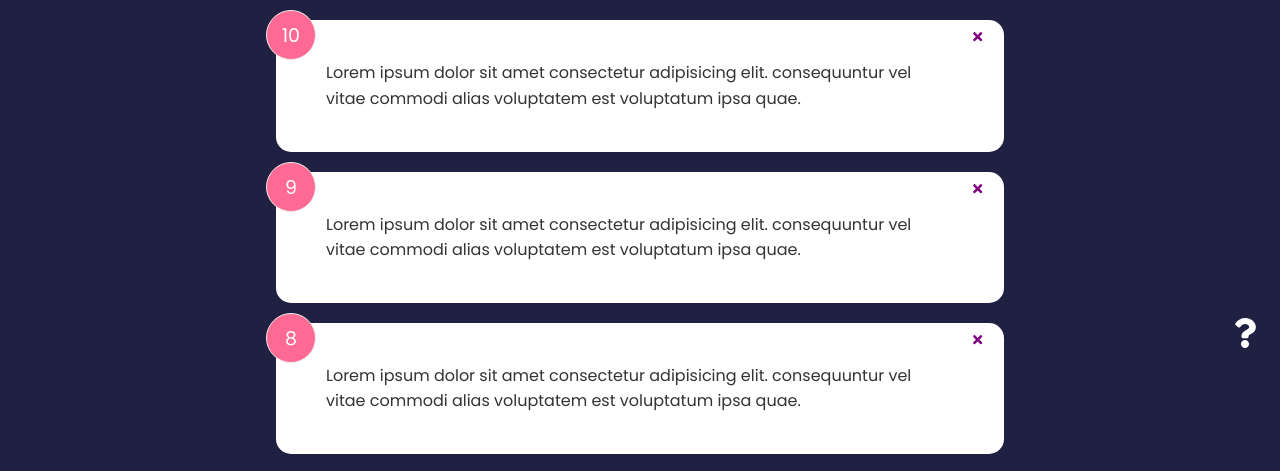
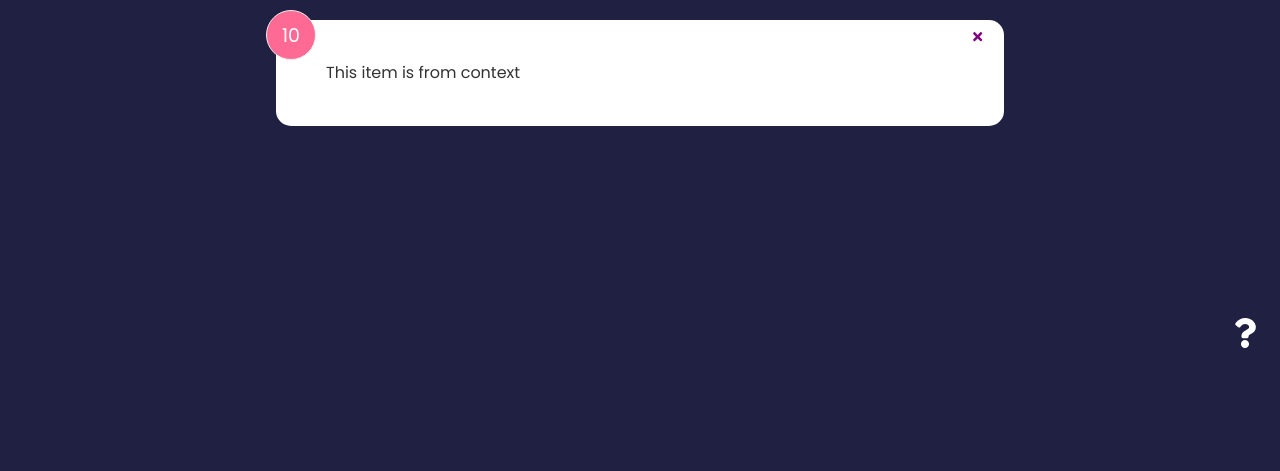
Before and after one commit to pRob3/feedback-app, a React (Create React App) app: page / in a window 1280 px wide. Shown: the part 424-895 px from the top of the page. After the commit the page ends 800 px from the top, so only its background shows below. Built offline with nearby package versions, Linux system fonts and the light colour scheme.

Commit message:
Fixed typos and added context

```diff
--- a/src/components/FeedbackList.jsx
+++ b/src/components/FeedbackList.jsx
@@ -1,9 +1,13 @@
 import { motion, AnimatePresence } from 'framer-motion'
-import PropTypes from 'prop-types'
+import { useContext } from 'react'
 import FeedbackItem from './FeedbackItem'
+import FeedbackContext from '../context/FeedbackContext'
 
-function FeedbackList({ feedback, handleDelete }) {
-  console.log(feedback)
+function FeedbackList({ handleDelete }) {
+
+  const {feedback} = useContext(FeedbackContext)
+
+  // console.log(feedback)
 
   if (!feedback || feedback.length === 0) {
     return <p>No Feedback Yet</p>
@@ -43,8 +47,4 @@ function FeedbackList({ feedback, handleDelete }) {
   // )
 }
 
-FeedbackList.propTypes = {
-  feedback: PropTypes.array,
-}
-
 export default FeedbackList
--- a/src/context/FeedbackContext.js
+++ b/src/context/FeedbackContext.js
@@ -3,13 +3,15 @@ import { createContext, useState } from "react";
 const FeedbackContext = createContext();
 
 export const FeedbackProvider = ({children}) => {
-    const [feedback, setFeedback] = useState({
-        id: 1,
-        text: 'This item is from context',
-        rating: 10
-    })
+    const [feedback, setFeedback] = useState([
+        {
+            id: 1,
+            text: 'This item is from context',
+            rating: 10
+        },
+    ])
 
-    return <FeedbackContext.Provider calue={{
+    return <FeedbackContext.Provider value={{
         feedback,
     }}>
         {children}
```
